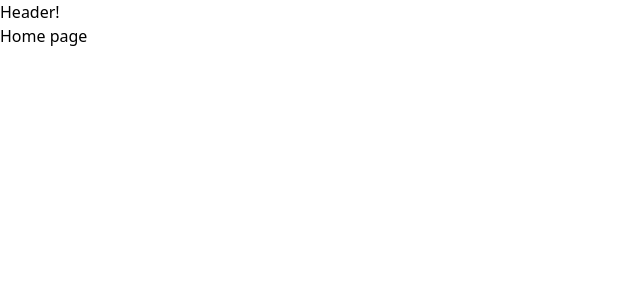
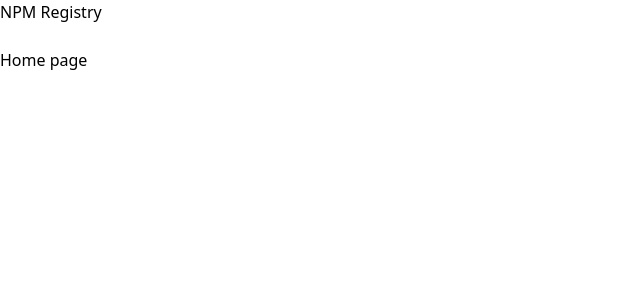
Before and after one commit to Jinnie-kim/react-router-study, a React (Vite) app: page / in a window 1280 px wide. Shown: the top 300 px of the page, without its empty margins (0-640 px from the left). Built offline with nearby package versions, Linux system fonts and the light colour scheme.

Commit message:
Add: Programmatic Navigation

```diff
--- a/src/components/Header.tsx
+++ b/src/components/Header.tsx
@@ -1,3 +1,11 @@
+import { Link } from 'react-router-dom';
+import SearchInput from './SearchInput';
+
 export default function Header() {
-  return <div>Header!</div>;
+  return (
+    <div>
+      <Link to="/">NPM Registry</Link>
+      <SearchInput />
+    </div>
+  );
 }
--- /dev/null
+++ b/src/components/SearchInput.tsx
@@ -0,0 +1,19 @@
+import { useState } from 'react';
+import { useNavigate } from 'react-router-dom';
+
+export default function SearchInput() {
+  const [term, setTerm] = useState('');
+  const navigate = useNavigate();
+
+  const handleSubmit = (e: React.FormEvent<HTMLFormElement>) => {
+    e.preventDefault();
+
+    navigate(`/search?term=${term}`);
+  };
+
+  return (
+    <form onSubmit={handleSubmit}>
+      <input type="text" value={term} onChange={(e) => setTerm(e.target.value)} />
+    </form>
+  );
+}
```
